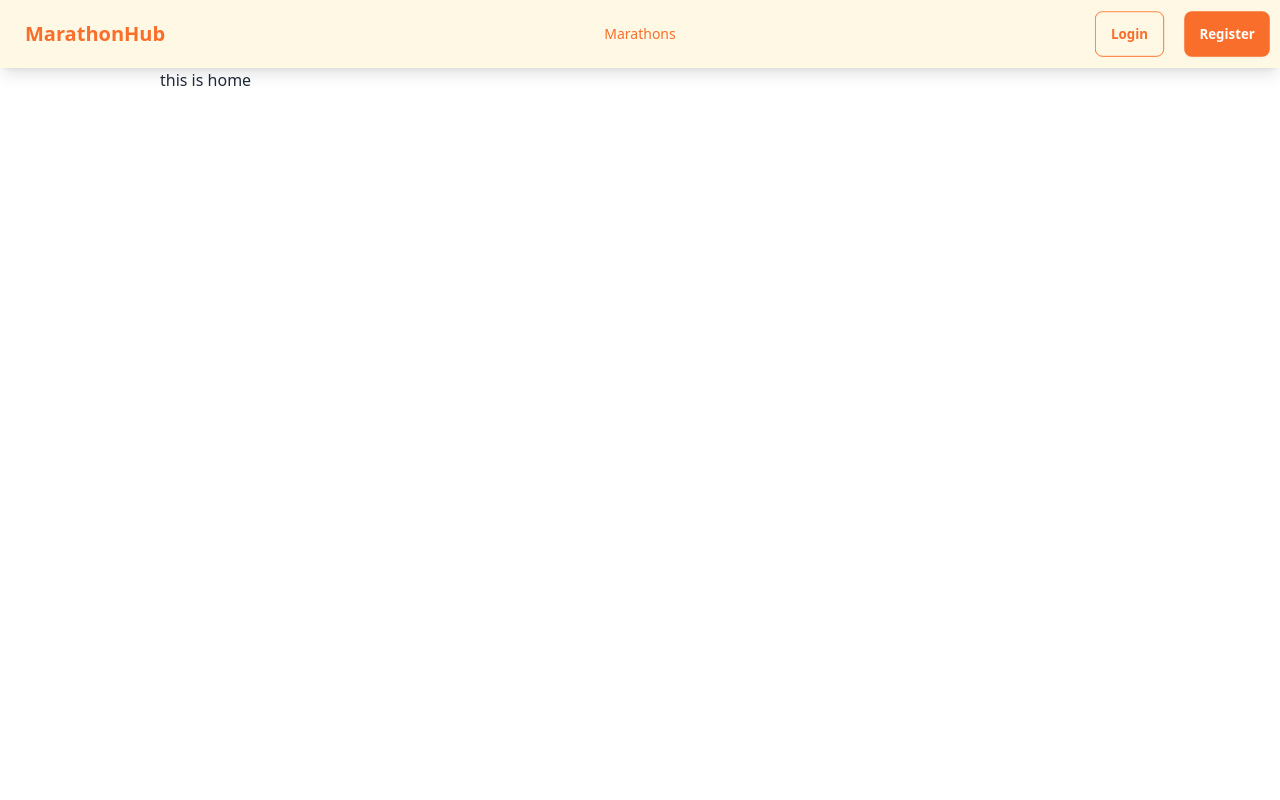
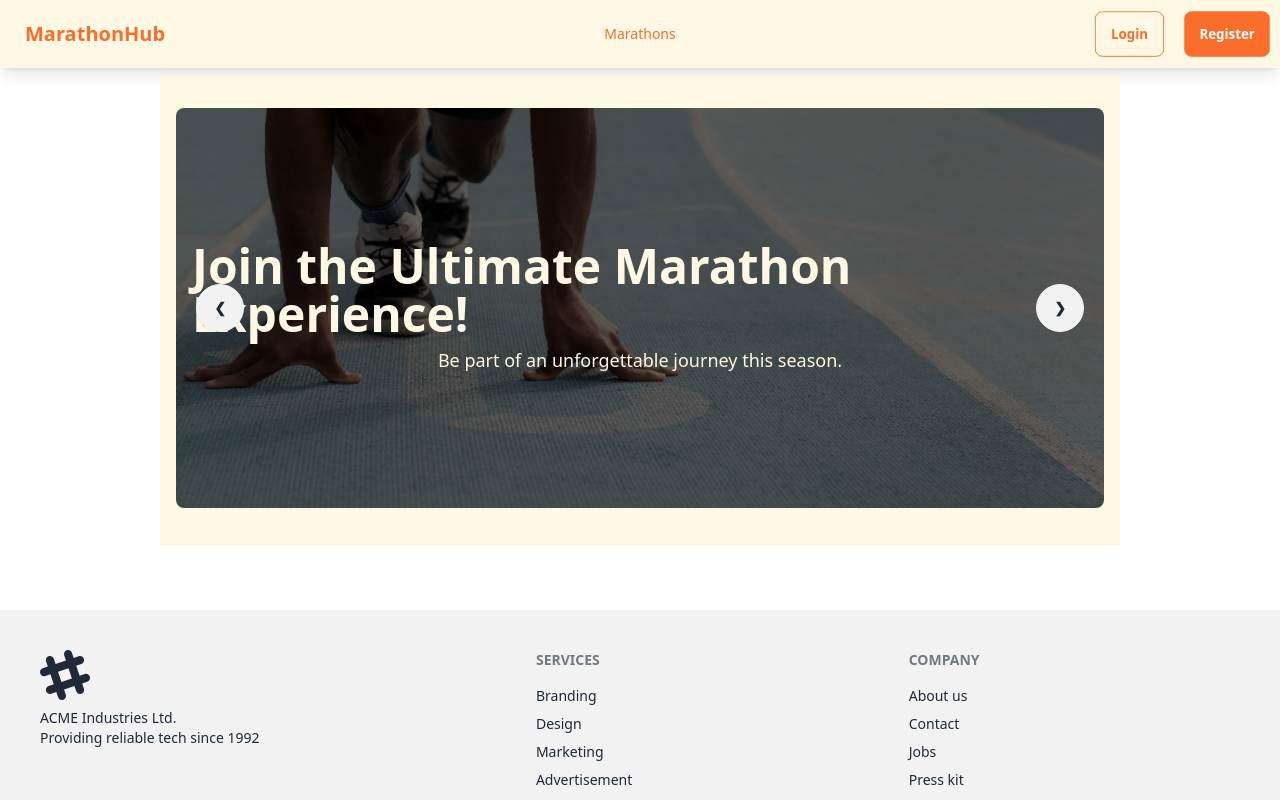
Before and after one commit to nahin440/Marathon-Hub, a React (Vite) app: page / in a window 1280 px wide. Shown: the top 800 px of the page. Built offline with nearby package versions, Linux system fonts and the light colour scheme; no server answers.

Commit message:
banner section completed

```diff
--- a/package.json
+++ b/package.json
@@ -20,7 +20,9 @@
     "react-hot-toast": "^2.4.1",
     "react-icons": "^5.4.0",
     "react-router-dom": "^7.1.0",
+    "react-slick": "^0.30.3",
     "react-toastify": "^11.0.2",
+    "slick-carousel": "^1.8.1",
     "sort-by": "^1.2.0",
     "sweetalert2": "^11.15.3"
   },
--- /dev/null
+++ b/src/Components/Banner/banner.jsx
@@ -0,0 +1,80 @@
+import React from 'react';
+import img1 from '../../assets/marathon-banner/2149399630.jpg';
+import img2 from '../../assets/marathon-banner/4730906_2451282.jpg';
+import img3 from '../../assets/marathon-banner/6665.jpg';
+
+const Banner = () => {
+    return (
+        <div className="w-full bg-[#fff8e4]  py-8 mb-16 mt-2">
+            <div className="container mx-auto px-4">
+                {/* DaisyUI Carousel */}
+                <div className="carousel w-full rounded-lg">
+                    {/* Slide 1 */}
+                    <div id="slide1" className="carousel-item relative w-full">
+                        <img
+                            src={img1}
+                            alt="Marathon Banner 1"
+                            className="w-full h-[400px] object-cover"
+                        />
+                        <div className="absolute inset-0 bg-black bg-opacity-60 px-4 flex flex-col justify-center  items-center text-[#fff8e4]">
+                            <h2 className="text-3xl md:text-5xl font-bold mb-2">
+                                Join the Ultimate Marathon Experience!
+                            </h2>
+                            <p className="text-lg">
+                                Be part of an unforgettable journey this season.
+                            </p>
+                        </div>
+                        <div className="absolute flex justify-between transform -translate-y-1/2 left-5 right-5 top-3/4  md:top-1/2 ">
+                            <a href="#slide3" className="btn btn-circle">❮</a>
+                            <a href="#slide2" className="btn btn-circle">❯</a>
+                        </div>
+                    </div>
+
+                    {/* Slide 2 */}
+                    <div id="slide2" className="carousel-item relative w-full">
+                        <img
+                            src={img2}
+                            alt="Marathon Banner 2"
+                            className="w-full h-[400px] object-cover"
+                        />
+                        <div className="absolute inset-0 bg-black bg-opacity-60 px-4 flex flex-col justify-center items-center text-[#fff8e4]">
+                            <h2 className="text-3xl md:text-5xl font-bold mb-2">
+                                Push Your Limits
+                            </h2>
+                            <p className="text-lg">
+                                Take on the challenge and achieve greatness.
+                            </p>
+                        </div>
+                        <div className="absolute flex justify-between transform -translate-y-1/2 left-5 right-5 top-3/4 md:top-1/2 ">
+                            <a href="#slide1" className="btn btn-circle">❮</a>
+                            <a href="#slide3" className="btn btn-circle">❯</a>
+                        </div>
+                    </div>
+
+                    {/* Slide 3 */}
+                    <div id="slide3" className="carousel-item relative w-full">
+                        <img
+                            src={img3}
+                            alt="Marathon Banner 3"
+                            className="w-full h-[400px] object-cover"
+                        />
+                        <div className="absolute inset-0 bg-black bg-opacity-60 flex px-4 flex-col justify-center items-center text-[#fff8e4]">
+                            <h2 className="text-3xl md:text-5xl font-bold mb-2">
+                                Celebrate Victory Together
+                            </h2>
+                            <p className="text-lg">
+                                Join runners from around the world and make history.
+                            </p>
+                        </div>
+                        <div className="absolute flex justify-between transform -translate-y-1/2 left-5 right-5 top-3/4 md:top-1/2 ">
+                            <a href="#slide2" className="btn btn-circle">❮</a>
+                            <a href="#slide1" className="btn btn-circle">❯</a>
+                        </div>
+                    </div>
+                </div>
+            </div>
+        </div>
+    );
+};
+
+export default Banner;
--- a/src/Components/Home/Home.jsx
+++ b/src/Components/Home/Home.jsx
@@ -1,9 +1,10 @@
 import React from 'react';
+import Banner from '../Banner/banner';
 
 const Home = () => {
     return (
-        <div className='min-h-screen' >
-            this is home
+        <div className='' >
+            <Banner></Banner>
         </div>
     );
 };
--- a/src/Components/NavBar/NavBar.jsx
+++ b/src/Components/NavBar/NavBar.jsx
@@ -55,7 +55,7 @@ const NavBar = () => {
                         <img
                             src={user.photoURL || 'https://via.placeholder.com/150'}
                             alt="User Avatar"
-                            className="w-10 h-10 rounded-full border-2 border-[#F96E2A]"
+                            className="w-10 h-10 rounded-full border-2 mr-10 md:mr-4 border-[#F96E2A]"
                         />
                         <button
                             onClick={handleLogOut}
```
Also changed, not shown: src/assets/marathon-banner/4730906_2451282.jpg (added), src/index.css (line endings or trailing spaces), 1 other file (tests, documents, lock files or other folders).
